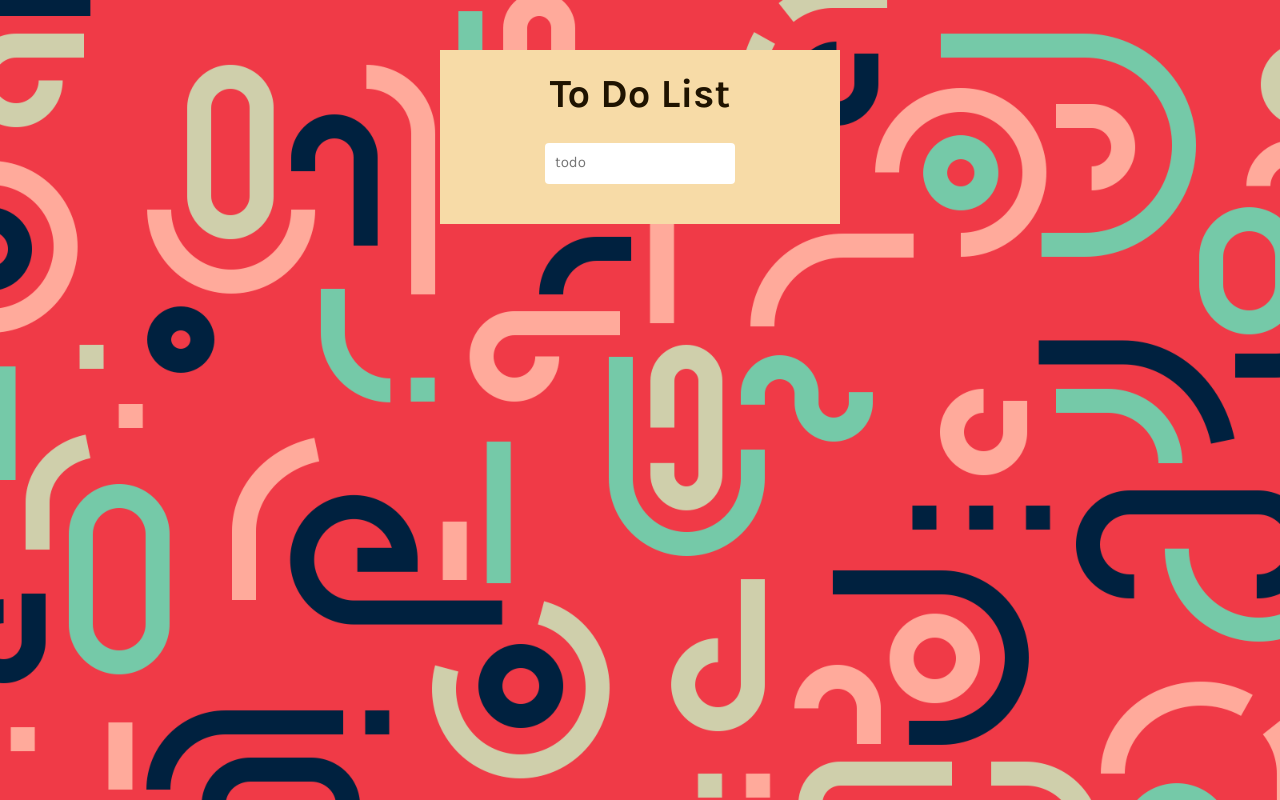
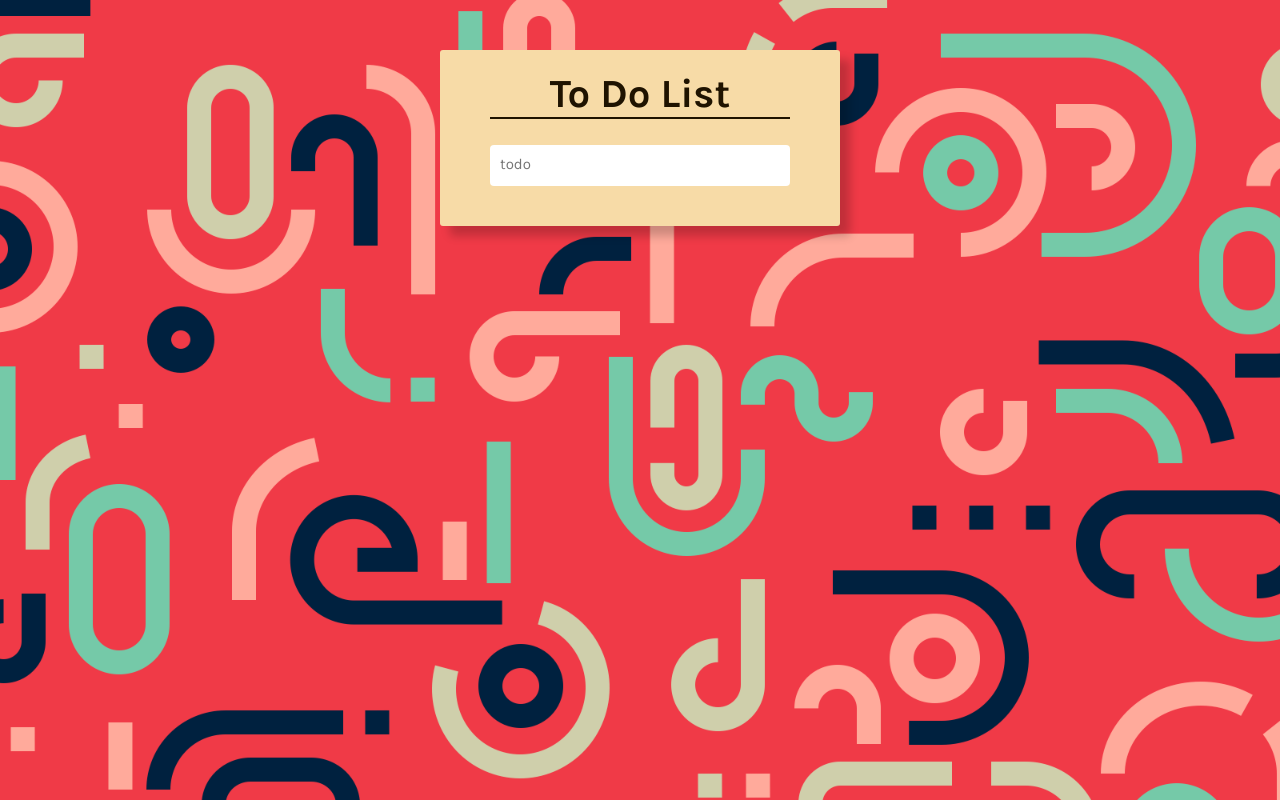
Before and after one commit to grochavieira/ToDoList, a React (Create React App) app in the folder web/: page / in a window 1280 px wide. Built offline with nearby package versions, Linux system fonts and the light colour scheme.

Commit message:
adjusted form size

```diff
--- a/web/src/components/Input/styles.css
+++ b/web/src/components/Input/styles.css
@@ -1,4 +1,5 @@
 div.input-block {
+    width: 100%;
     display: flex;
     flex-direction: column;
     margin: 0.1rem 0;
--- a/web/src/pages/Home/styles.css
+++ b/web/src/pages/Home/styles.css
@@ -12,21 +12,25 @@
     justify-content: center;
     align-items: center;
     width: 90%;
-    padding: 2rem 10rem;
+    padding: 2rem 5rem;
     max-width: 400px;
-    box-sizing: 1rem 1rem 1rem rgba(0, 0, 0, 0.2);
+    box-shadow: 1rem 1rem 1rem rgba(0, 0, 0, 0.2);
     background-color: var(--color-secondary);
+    border-radius: 3px;
 }
 
 .home-container .todo-container h1 {
+    width: 100%;
+    text-align: center;
     font-size: 4rem;
     color: var(--color-accent-2);
     margin-bottom: 2rem;
+    border-bottom: 2px solid var(--color-accent-2);
 }
 
 .home-container .todo-container form {
+    width: 100%;
     display: flex;
     flex-direction: column;
     align-items: center;
-    width: 100%;
 }
```
